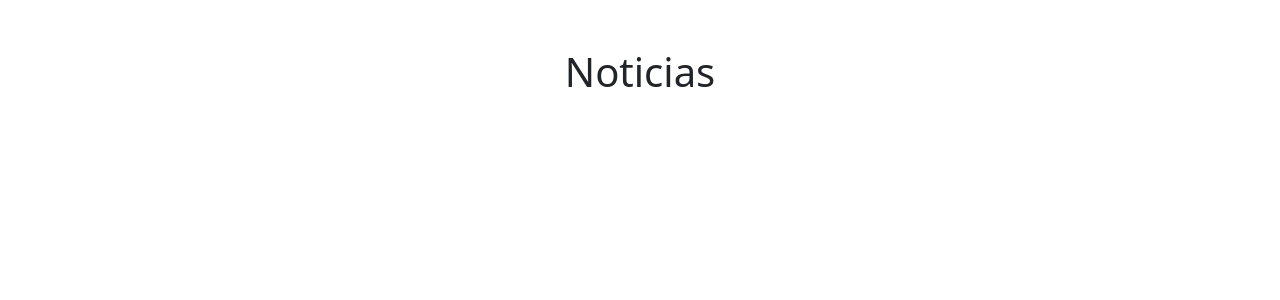
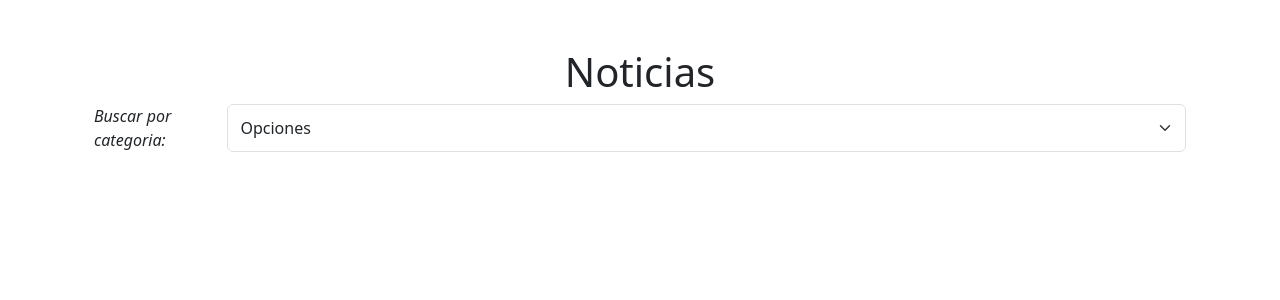
Before and after one commit to Lucaspozziok64/webNoticias-ReactVite, a React (Vite) app: page / in a window 1280 px wide. Shown: the top 300 px of the page. Built offline with nearby package versions, Linux system fonts and the light colour scheme.

Commit message:
creamos el componente Formulario, maquetamos y renderizamos

```diff
--- a/src/App.jsx
+++ b/src/App.jsx
@@ -1,4 +1,5 @@
 import './App.css'
+import Formulario from './components/Formulario'
 import Titulo from './components/Titulo'
 import 'bootstrap/dist/css/bootstrap.min.css'
 
@@ -8,6 +9,9 @@ function App() {
     <>
       <main className='container my-5'>
         <Titulo />
+        <section>
+          <Formulario />
+        </section>
       </main>
     </>
   )
--- /dev/null
+++ b/src/components/Formulario.jsx
@@ -0,0 +1,17 @@
+const Formulario = () => {
+  return (
+    <form className="container d-flex formulario">
+      <label style={{ fontStyle: 'italic' }}>
+        Buscar por categoria:
+      </label>
+      <select className="form-select" aria-label="Default select example">
+        <option selected>Opciones</option>
+        <option value="1">One</option>
+        <option value="2">Two</option>
+        <option value="3">Three</option>
+      </select>
+    </form>
+  );
+};
+
+export default Formulario;
```
